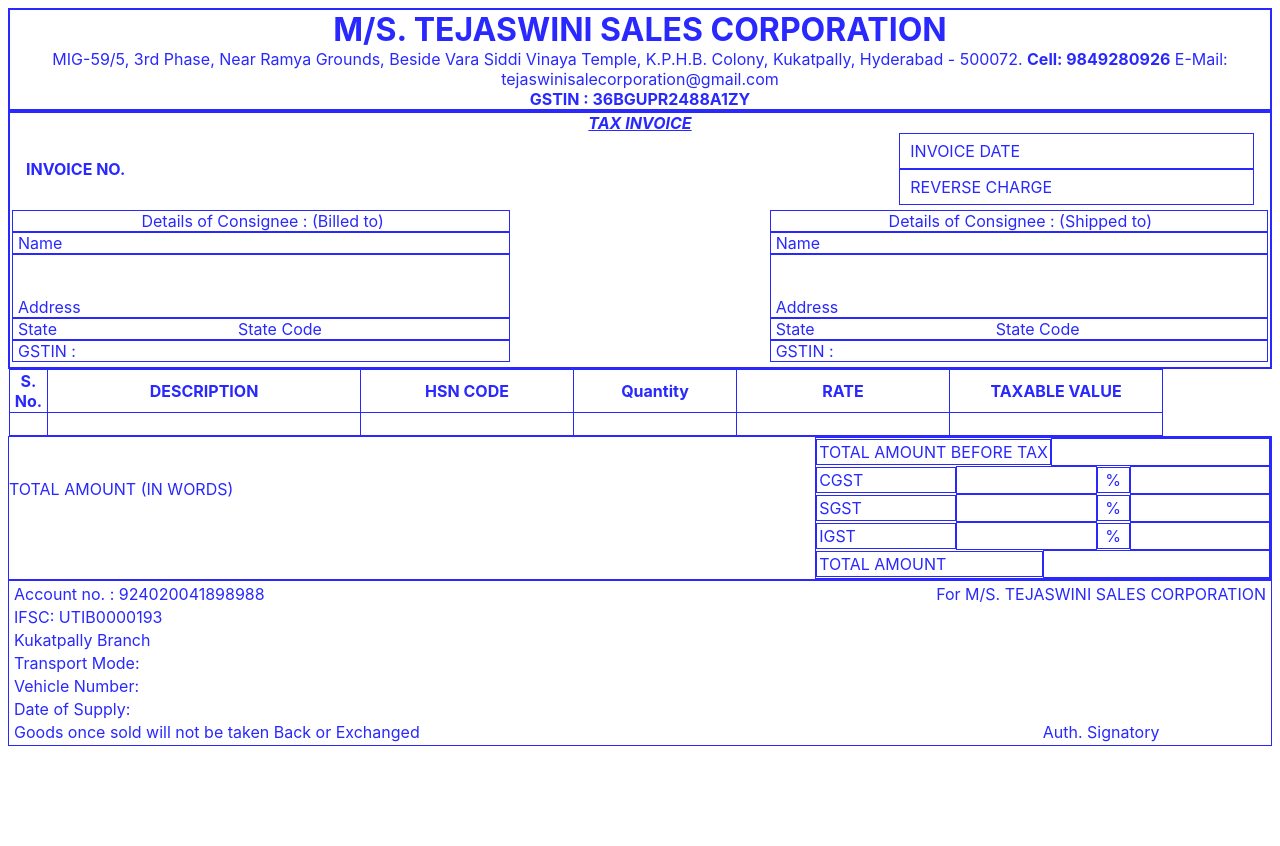
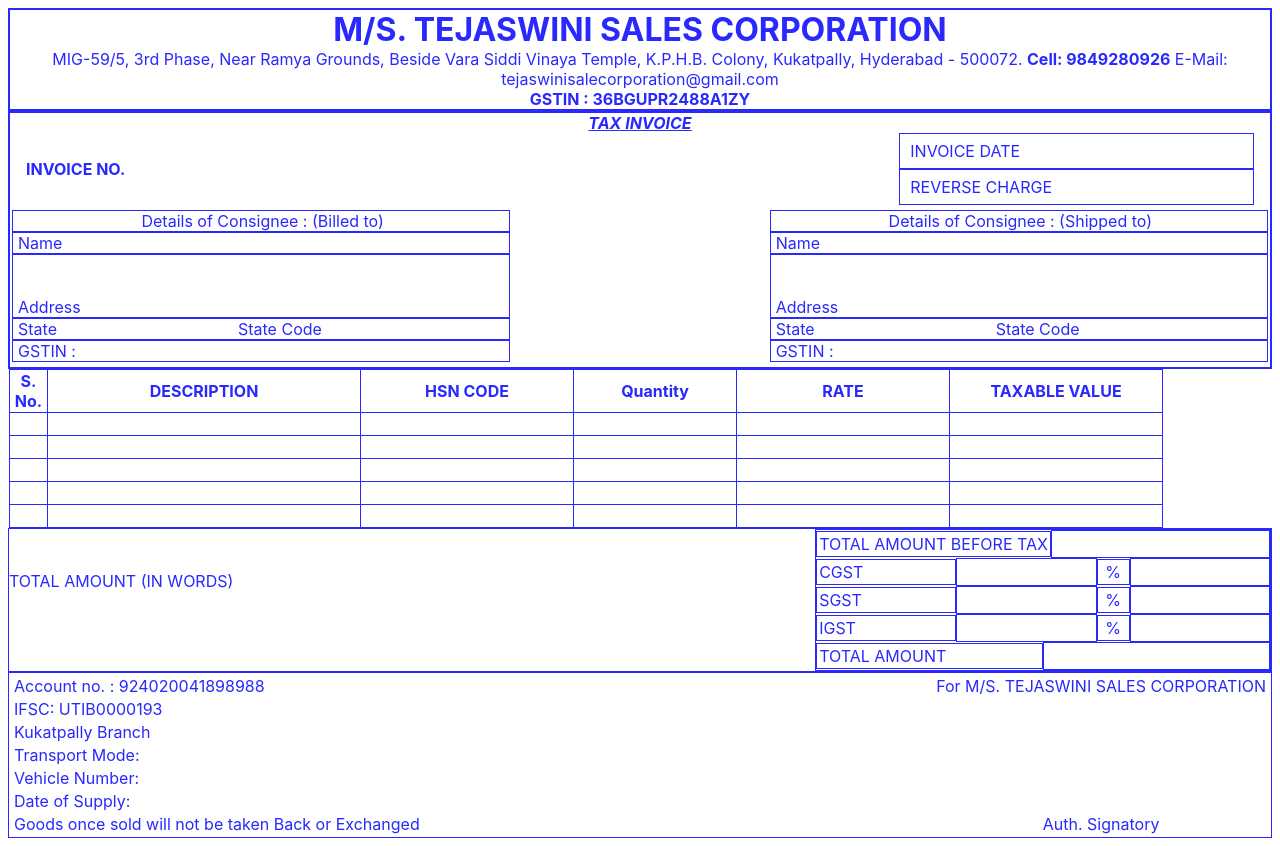
Before and after one commit to sreeramracha/invoice-generator, a React (Create React App) app: page / in a window 1280 px wide. Before the commit the page ends 800 px from the top, so only its background shows below. Built offline with nearby package versions, Linux system fonts and the light colour scheme.

Commit message:
Added more default cart entries

```diff
--- a/src/Components/Cart.jsx
+++ b/src/Components/Cart.jsx
@@ -9,6 +9,38 @@
 	// const [taxabaleValue, setTaxableValue] = useState();
 
 	const [rows, setRows] = useState([
+		{
+			serialNumber: null,
+			description: null,
+			hsnCode: null,
+			quantity: null,
+			rate: null,
+			taxableValue: null,
+		},
+		{
+			serialNumber: null,
+			description: null,
+			hsnCode: null,
+			quantity: null,
+			rate: null,
+			taxableValue: null,
+		},
+		{
+			serialNumber: null,
+			description: null,
+			hsnCode: null,
+			quantity: null,
+			rate: null,
+			taxableValue: null,
+		},
+		{
+			serialNumber: null,
+			description: null,
+			hsnCode: null,
+			quantity: null,
+			rate: null,
+			taxableValue: null,
+		},
 		{
 			serialNumber: null,
 			description: null,
```
